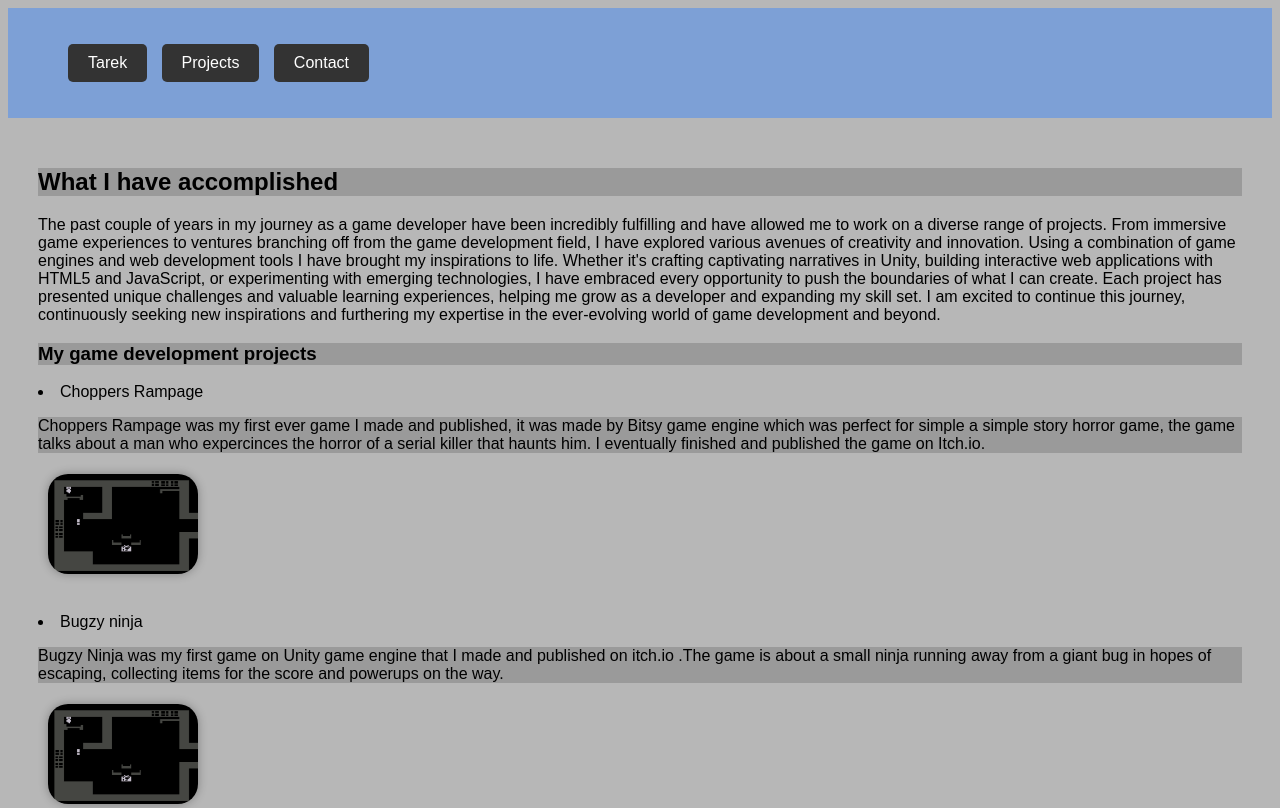
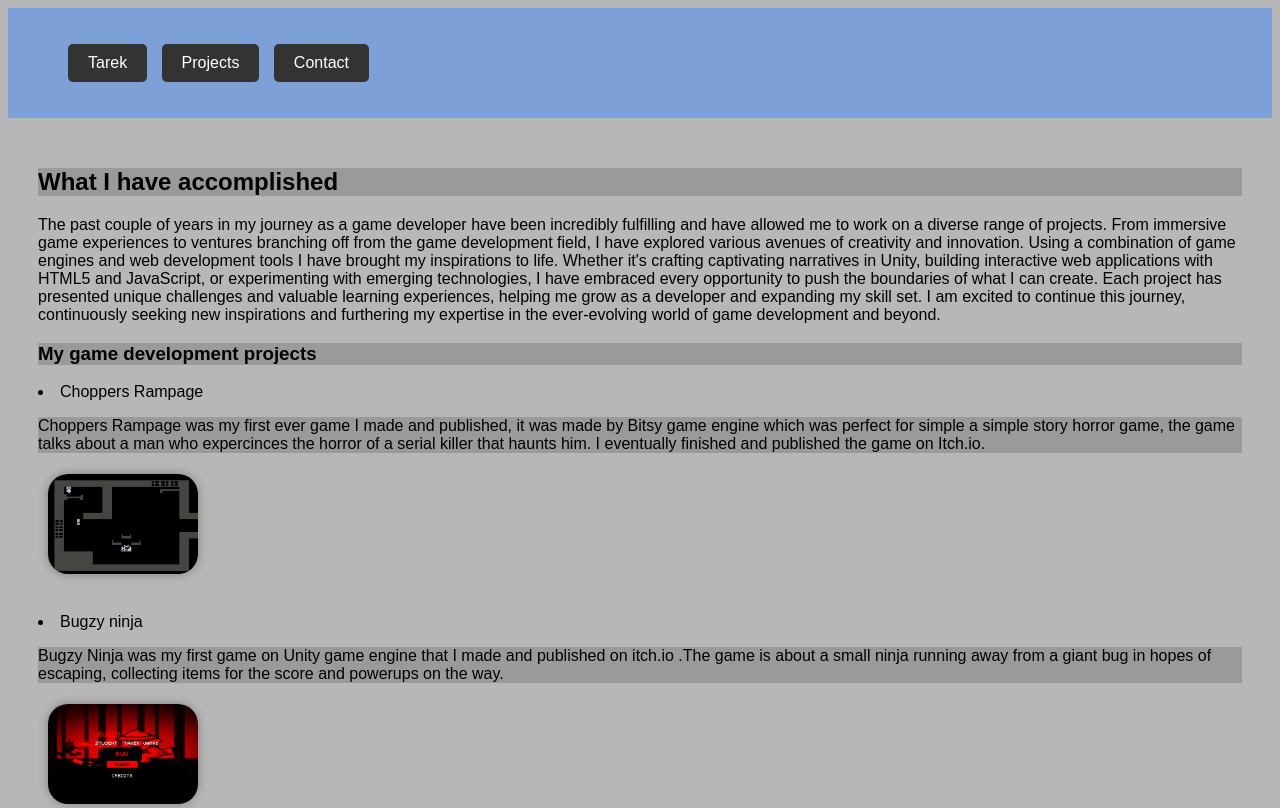
Before and after one commit to Tcroco27/My-Portfolio, a plain HTML site: page projects.html in a window 1280 px wide. Shown: the top 808 px of the page. Drawn offline with Linux system fonts and the light colour scheme.

Commit message:
Update projects.html

```diff
--- a/projects.html
+++ b/projects.html
@@ -62,7 +62,7 @@
 
 
         <a href="https://tcroco27.itch.io/bugzy-ninja" target="_blank">
-            <img id="o" src="Data/Choppers Rampage.png" alt="Profile Picture">
+            <img id="o" src="Data/Bugzy Ninja.png" alt="Profile Picture">
         </a>
 
         <br>
```
